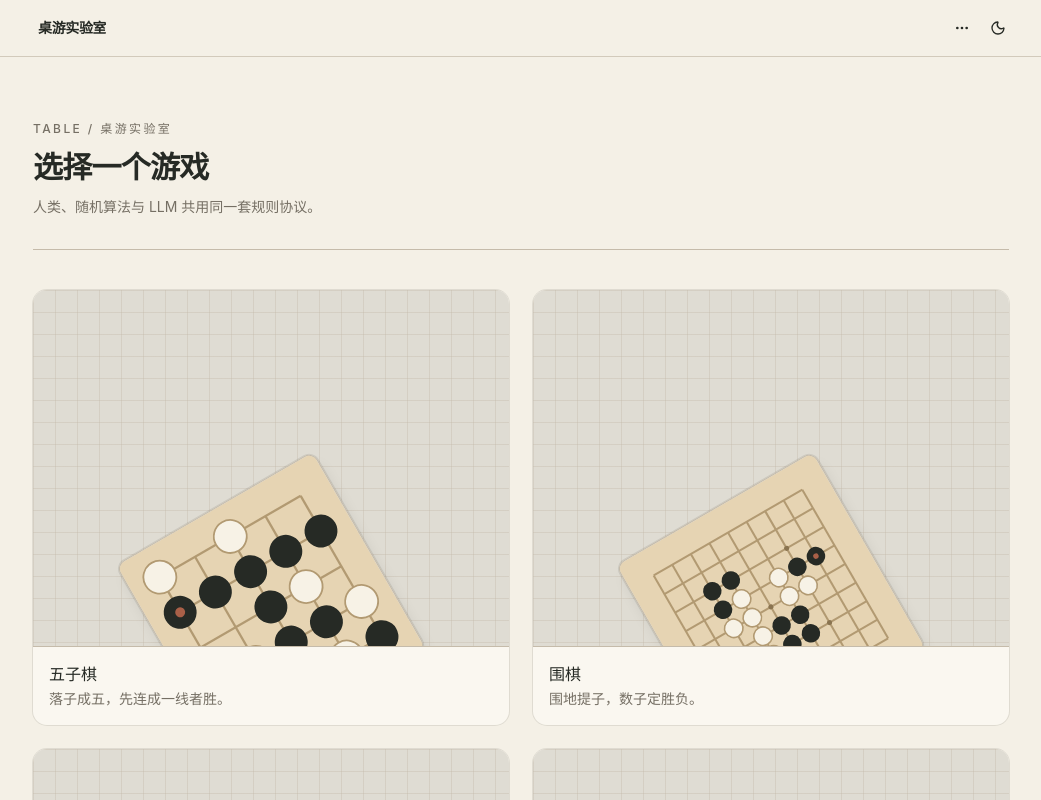
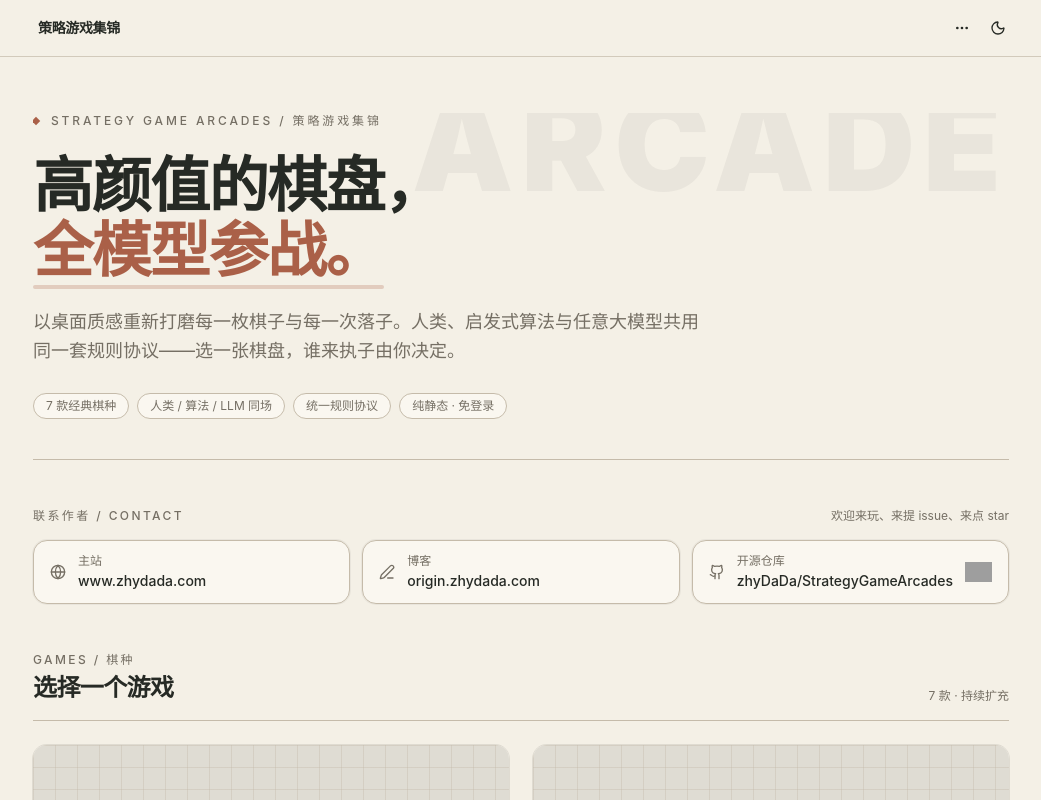
Before and after one commit to zhyDaDa/StrategyGameArcades, a React (Vite) app: page / in a window 1280 px wide. Shown: the whole page, without its empty margins (114-1155 px from the left). Built offline with nearby package versions, Linux system fonts and the light colour scheme; grey boxes are pictures that could not be loaded.

Commit message:
feat: 重做首页首屏并注入 Umami 统计

```diff
--- a/index.html
+++ b/index.html
@@ -4,7 +4,7 @@
     <meta charset="UTF-8" />
     <link rel="icon" type="image/svg+xml" href="/favicon.svg" />
     <meta name="viewport" content="width=device-width, initial-scale=1.0" />
-    <title>TABLE · 桌游实验室</title>
+    <title>策略游戏集锦 · Strategy Game Arcades</title>
   </head>
   <body>
     <div id="root"></div>
--- a/src/app/pages/GamePage.tsx
+++ b/src/app/pages/GamePage.tsx
@@ -31,7 +31,7 @@ export function GamePage() {
       <header className="flex flex-wrap items-end justify-between gap-4 border-b pb-6">
         <div className="flex flex-col gap-2">
           <p className="text-xs font-medium tracking-[0.2em] text-muted-foreground">
-            TABLE / 桌游实验室
+            STRATEGY GAME ARCADES / 策略游戏集锦
           </p>
           <h1 className="text-3xl font-semibold tracking-tight">{game.name}</h1>
           <p className="text-sm text-muted-foreground">{game.description}</p>
--- a/src/app/pages/HomePage.tsx
+++ b/src/app/pages/HomePage.tsx
@@ -1,6 +1,8 @@
 import type { ReactNode } from 'react'
 import { GameCard } from '@/components/game/GameCard/GameCard'
 import { GameThumbnail } from '@/components/game/GameThumbnail/GameThumbnail'
+import { AuthorLinks } from '@/components/home/AuthorLinks/AuthorLinks'
+import { HeroSection } from '@/components/home/HeroSection/HeroSection'
 import { BuildStamp } from '@/components/layout/BuildStamp/BuildStamp'
 import { ChessThumbnail } from '@/games/chess/ui/ChessThumbnail'
 import { DotsAndBoxesThumbnail } from '@/games/dots-and-boxes/ui/DotsAndBoxesThumbnail'
@@ -29,20 +31,40 @@ const cardLinkClassName = [
   'focus-visible:ring-2 focus-visible:ring-ring focus-visible:ring-offset-2 focus-visible:ring-offset-background',
 ].join(' ')
 
+const HERO_TITLE = [
+  { text: '高颜值的棋盘，' },
+  { text: '全模型参战。', accent: true },
+] as const
+
+const HERO_HIGHLIGHTS = [
+  `${GAMES.length} 款经典棋种`,
+  '人类 / 算法 / LLM 同场',
+  '统一规则协议',
+  '纯静态 · 免登录',
+] as const
+
 export function HomePage() {
   return (
     <>
-      <main className="mx-auto flex w-full max-w-5xl flex-1 flex-col gap-10 px-6 py-16">
-        <header className="flex flex-col gap-3 border-b pb-8">
+      <main className="mx-auto flex w-full max-w-5xl flex-1 flex-col gap-12 px-6 py-14">
+        <HeroSection
+          eyebrow="STRATEGY GAME ARCADES / 策略游戏集锦"
+          title={HERO_TITLE}
+          description="以桌面质感重新打磨每一枚棋子与每一次落子。人类、启发式算法与任意大模型共用同一套规则协议——选一张棋盘，谁来执子由你决定。"
+          highlights={HERO_HIGHLIGHTS}
+        />
+        <AuthorLinks />
+        <section className="flex flex-col gap-6">
+          <header className="flex flex-wrap items-end justify-between gap-3 border-b pb-4">
+            <div className="flex flex-col gap-1">
               <p className="text-xs font-medium tracking-[0.2em] text-muted-foreground">
-            TABLE / 桌游实验室
+                GAMES / 棋种
               </p>
-          <h1 className="text-3xl font-semibold tracking-tight">选择一个游戏</h1>
-          <p className="text-sm text-muted-foreground">
-            人类、随机算法与 LLM 共用同一套规则协议。
-          </p>
+              <h2 className="text-2xl font-semibold tracking-tight">选择一个游戏</h2>
+            </div>
+            <p className="text-xs text-muted-foreground">{GAMES.length} 款 · 持续扩充</p>
           </header>
-        <section className="grid grid-cols-1 gap-6 sm:grid-cols-2">
+          <div className="grid grid-cols-1 gap-6 sm:grid-cols-2">
             {GAMES.map((game) => {
               const Art = GAME_ART[game.id]
               return (
@@ -58,10 +80,12 @@ export function HomePage() {
                 </Link>
               )
             })}
+          </div>
         </section>
       </main>
-      <footer className="mx-auto w-full max-w-5xl px-6 pb-10">
+      <footer className="mx-auto flex w-full max-w-5xl flex-wrap items-center justify-between gap-3 px-6 pb-10">
         <BuildStamp />
+        <p className="text-xs text-muted-foreground">策略游戏集锦 · Strategy Game Arcades</p>
       </footer>
     </>
   )
--- a/src/app/shell/AppShell.tsx
+++ b/src/app/shell/AppShell.tsx
@@ -16,7 +16,7 @@ export interface AppShellProps {
 function resolveTitle(match: RouteMatch): string {
   switch (match.route.id) {
     case 'home':
-      return '桌游实验室'
+      return '策略游戏集锦'
     case 'game': {
       const game = GAMES.find((item) => item.id === match.params.gameId)
       return game?.name ?? '未知游戏'
--- /dev/null
+++ b/src/components/home/AuthorLinks/AuthorLinks.tsx
@@ -0,0 +1,82 @@
+import { Github, Globe, PenLine, type LucideIcon } from 'lucide-react'
+
+interface AuthorLinkItem {
+  readonly label: string
+  readonly value: string
+  readonly href: string
+  readonly icon: LucideIcon
+  /** 右侧附带的 shields.io 徽章，目前只有仓库需要展示 star 数。 */
+  readonly badge?: string
+}
+
+const STAR_BADGE =
+  'https://img.shields.io/github/stars/zhyDaDa/StrategyGameArcades?style=flat-square&label=STAR&logo=github&logoColor=faf7f0&labelColor=262a25&color=aa6048'
+
+const AUTHOR_LINKS: readonly AuthorLinkItem[] = [
+  {
+    label: '主站',
+    value: 'www.zhydada.com',
+    href: 'https://www.zhydada.com',
+    icon: Globe,
+  },
+  {
+    label: '博客',
+    value: 'origin.zhydada.com',
+    href: 'https://origin.zhydada.com',
+    icon: PenLine,
+  },
+  {
+    label: '开源仓库',
+    value: 'zhyDaDa/StrategyGameArcades',
+    href: 'https://github.com/zhyDaDa/StrategyGameArcades',
+    icon: Github,
+    badge: STAR_BADGE,
+  },
+]
+
+/** 首页作者信息：主站、博客与项目仓库，仓库附带实时 star 徽章。 */
+export function AuthorLinks() {
+  return (
+    <section className="flex flex-col gap-4" aria-labelledby="author-links-heading">
+      <div className="flex flex-wrap items-center justify-between gap-2">
+        <h2
+          id="author-links-heading"
+          className="text-xs font-medium tracking-[0.2em] text-muted-foreground"
+        >
+          联系作者 / CONTACT
+        </h2>
+        <p className="text-xs text-muted-foreground">欢迎来玩、来提 issue、来点 star</p>
+      </div>
+      <ul className="grid gap-3 sm:grid-cols-3">
+        {AUTHOR_LINKS.map(({ label, value, href, icon: Icon, badge }) => (
+          <li key={href}>
+            <a
+              href={href}
+              target="_blank"
+              rel="noreferrer"
+              className="group flex h-full items-center gap-3 rounded-xl border bg-card px-4 py-3 ring-1 ring-foreground/5 transition-colors hover:border-primary/40 hover:bg-accent focus-visible:ring-2 focus-visible:ring-ring focus-visible:outline-none"
+            >
+              <Icon
+                aria-hidden
+                className="size-4 shrink-0 text-muted-foreground transition-colors group-hover:text-primary"
+              />
+              <span className="flex min-w-0 flex-col gap-0.5">
+                <span className="text-xs text-muted-foreground">{label}</span>
+                <span className="truncate text-sm font-medium">{value}</span>
+              </span>
+              {badge === undefined ? null : (
+                <img
+                  src={badge}
+                  alt="GitHub Star 数"
+                  loading="lazy"
+                  decoding="async"
+                  className="ml-auto h-5 shrink-0"
+                />
+              )}
+            </a>
+          </li>
+        ))}
+      </ul>
+    </section>
+  )
+}
--- /dev/null
+++ b/src/components/home/HeroSection/HeroSection.tsx
@@ -0,0 +1,104 @@
+import { motion, type Variants } from 'motion/react'
+import { motionTokens } from '@/presentation/motion/tokens'
+
+export interface HeroTitleLine {
+  readonly text: string
+  /** 强调行使用暖色主色并带一条手绘感的底线。 */
+  readonly accent?: boolean
+}
+
+export interface HeroSectionProps {
+  readonly eyebrow: string
+  readonly title: readonly HeroTitleLine[]
+  readonly description: string
+  readonly highlights: readonly string[]
+}
+
+/** 首屏各元素依次浮现的间隔，仅服务于这一段入场节奏。 */
+const STAGGER_DELAY = 0.08
+
+const container: Variants = {
+  hidden: {},
+  show: { transition: { staggerChildren: STAGGER_DELAY } },
+}
+
+const item: Variants = {
+  hidden: { opacity: 0, y: 14 },
+  show: {
+    opacity: 1,
+    y: 0,
+    transition: {
+      duration: motionTokens.duration.deliberate,
+      ease: motionTokens.ease.out,
+    },
+  },
+}
+
+/** 首页首屏：宣言式大标题 + 一句话定位 + 能力标签，只负责排版。 */
+export function HeroSection({
+  eyebrow,
+  title,
+  description,
+  highlights,
+}: HeroSectionProps) {
+  return (
+    <section className="relative isolate overflow-hidden border-b pb-10">
+      <span
+        aria-hidden
+        className="pointer-events-none absolute -top-8 right-0 hidden select-none text-[8rem] font-black leading-none tracking-[0.06em] text-foreground/5 lg:block"
+      >
+        ARCADE
+      </span>
+      <motion.div
+        variants={container}
+        initial="hidden"
+        animate="show"
+        className="flex flex-col gap-6"
+      >
+        <motion.p
+          variants={item}
+          className="flex items-center gap-3 text-xs font-medium tracking-[0.24em] text-muted-foreground"
+        >
+          <span aria-hidden className="size-1.5 rotate-45 bg-primary" />
+          {eyebrow}
+        </motion.p>
+        <motion.h1
+          variants={item}
+          className="flex flex-col text-4xl font-semibold leading-[1.08] tracking-tight sm:text-5xl lg:text-6xl"
+        >
+          {title.map((line) => (
+            <span key={line.text} className="block">
+              {line.accent === true ? (
+                <span className="relative inline-block text-primary">
+                  {line.text}
+                  <span
+                    aria-hidden
+                    className="absolute inset-x-0 -bottom-1.5 h-1 rounded-full bg-primary/25"
+                  />
+                </span>
+              ) : (
+                line.text
+              )}
+            </span>
+          ))}
+        </motion.h1>
+        <motion.p
+          variants={item}
+          className="max-w-2xl text-base leading-relaxed text-muted-foreground sm:text-lg"
+        >
+          {description}
+        </motion.p>
+        <motion.ul variants={item} className="flex flex-wrap gap-2 pt-1">
+          {highlights.map((highlight) => (
+            <li
+              key={highlight}
+              className="rounded-full border bg-card px-3 py-1 text-xs text-muted-foreground"
+            >
+              {highlight}
+            </li>
+          ))}
+        </motion.ul>
+      </motion.div>
+    </section>
+  )
+}
--- a/vite.config.ts
+++ b/vite.config.ts
@@ -1,11 +1,33 @@
 import tailwindcss from '@tailwindcss/vite'
 import react from '@vitejs/plugin-react'
 import { fileURLToPath, URL } from 'node:url'
-import { defineConfig } from 'vite'
+import { defineConfig, type Plugin } from 'vite'
+
+const UMAMI_ORIGIN = 'https://umami.zhydada.com'
+const UMAMI_WEBSITE_ID = '6790549c-87ba-4429-a363-8d883eed34de'
+const UMAMI_SCRIPTS = ['script.js', 'recorder.js'] as const
+
+/** 统计脚本只进入构建产物，开发服务器不加载，避免污染线上数据。 */
+function umamiPlugin(): Plugin {
+  return {
+    name: 'inject-umami',
+    apply: 'build',
+    transformIndexHtml: () =>
+      UMAMI_SCRIPTS.map((file) => ({
+        tag: 'script',
+        attrs: {
+          defer: true,
+          src: `${UMAMI_ORIGIN}/${file}`,
+          'data-website-id': UMAMI_WEBSITE_ID,
+        },
+        injectTo: 'head' as const,
+      })),
+  }
+}
 
 // https://vite.dev/config/
 export default defineConfig({
-  plugins: [react(), tailwindcss()],
+  plugins: [react(), tailwindcss(), umamiPlugin()],
   resolve: {
     alias: {
       '@': fileURLToPath(new URL('./src', import.meta.url)),
```
Lines whose indentation alone changed are shown as unchanged.
